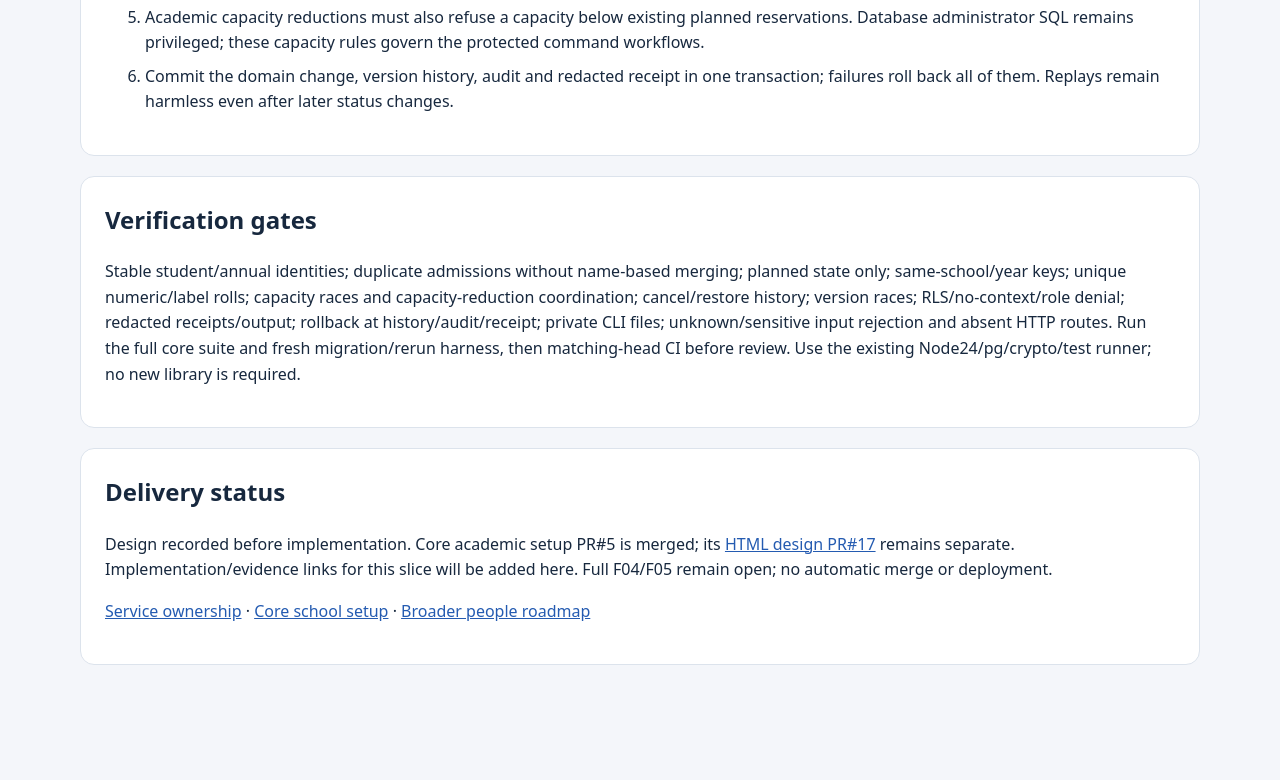
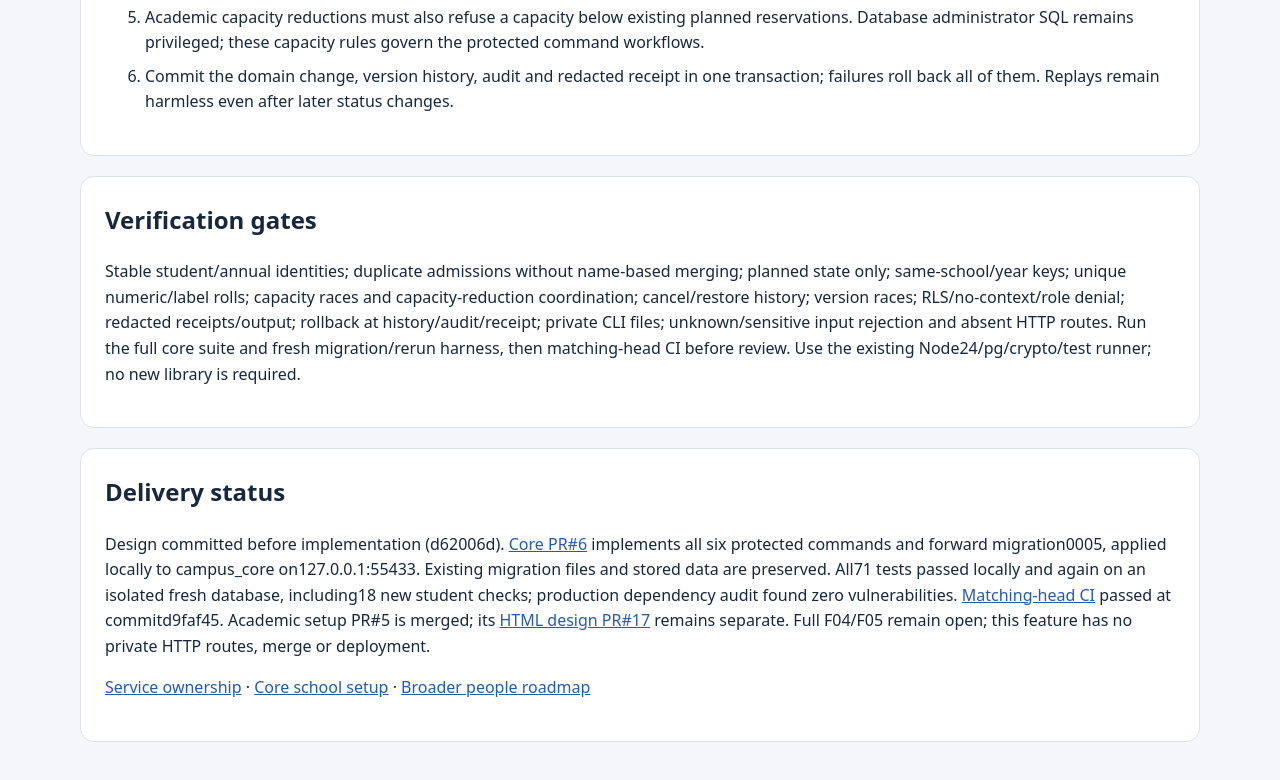
Before and after one commit to nishantgautamIT/school-os-docs, a plain HTML site: page previews/school-core-student-enrollment.html in a window 1280 px wide. Shown: the part 1984-2764 px from the top of the page. Drawn offline with Linux system fonts and the light colour scheme.

Commit message:
Record student enrollment implementation and passing verification

```diff
--- a/previews/school-core-student-enrollment.html
+++ b/previews/school-core-student-enrollment.html
@@ -4,4 +4,4 @@
 <section><h2>Protected command contract</h2><p>Common fields: action, tenantId, requestId, operatorRef and reason. JSON file must be a private regular0600 file at most16KiB. OperatorRef is a supplied audit label, not a verified human identity. Codes/IDs/parent references are immutable; expected versions fence edits.</p><ul><li>register_student: admissionNumber, legalName.</li><li>rename_student: studentId, expectedVersion, legalName. Names are stored only on the protected student record; the audit identifies the version change without duplicating names.</li><li>plan_enrolment: studentId, academicYearId, sectionId, rollNumber (nullable).</li><li>revise_plan: enrolmentId, expectedVersion, sectionId, rollNumber.</li><li>cancel_plan: enrolmentId, expectedVersion. Cancellation releases capacity and roll reservations, keeping the last plan/history.</li><li>restore_plan: enrolmentId, expectedVersion, sectionId, rollNumber. Only a cancelled plan can be restored.</li></ul><p>Roll labels normalize uppercase; digit-only labels remove leading zeroes and must be positive, so01 and1 cannot reserve competing numeric rolls. Unspecified rolls use explicit null. Names remain Unicode. Unknown fields and invalid IDs, versions, labels or controls reject.</p></section>
 <section><h2>Capacity, year and transaction rules</h2><ol><li>Require operator credentials, normalize/hash the request, lock its school-scoped key and set transaction-local tenant context.</li><li>Replay its prior receipt or lock the selected school profile. New mutations require provisioning/active school state.</li><li>Resolve every student, year, section and enrollment in that school. New/revised/restored plans require a registered student and a draft year; cancellation still requires a draft year. The section must belong to that exact year.</li><li>Check expected versions and planned roll uniqueness. Count planned enrollments against finite section capacity, excluding the current plan when revising. The shared school row lock serializes these writes with academic section changes.</li><li>Academic capacity reductions must also refuse a capacity below existing planned reservations. Database administrator SQL remains privileged; these capacity rules govern the protected command workflows.</li><li>Commit the domain change, version history, audit and redacted receipt in one transaction; failures roll back all of them. Replays remain harmless even after later status changes.</li></ol></section>
 <section><h2>Verification gates</h2><p>Stable student/annual identities; duplicate admissions without name-based merging; planned state only; same-school/year keys; unique numeric/label rolls; capacity races and capacity-reduction coordination; cancel/restore history; version races; RLS/no-context/role denial; redacted receipts/output; rollback at history/audit/receipt; private CLI files; unknown/sensitive input rejection and absent HTTP routes. Run the full core suite and fresh migration/rerun harness, then matching-head CI before review. Use the existing Node24/pg/crypto/test runner; no new library is required.</p></section>
-<section><h2>Delivery status</h2><p>Design recorded before implementation. Core academic setup PR#5 is merged; its <a href="https://github.com/nishantgautamIT/school-os-docs/pull/17">HTML design PR#17</a> remains separate. Implementation/evidence links for this slice will be added here. Full F04/F05 remain open; no automatic merge or deployment.</p><p><a href="school-service-boundaries.html">Service ownership</a> · <a href="school-core-provisioning.html">Core school setup</a> · <a href="school-database-design.html#module-people">Broader people roadmap</a></p></section></main></body></html>
+<section><h2>Delivery status</h2><p>Design committed before implementation (d62006d). <a href="https://github.com/nishantgautamIT/campus-core-api/pull/6">Core PR#6</a> implements all six protected commands and forward migration0005, applied locally to campus_core on127.0.0.1:55433. Existing migration files and stored data are preserved. All71 tests passed locally and again on an isolated fresh database, including18 new student checks; production dependency audit found zero vulnerabilities. <a href="https://github.com/nishantgautamIT/campus-core-api/actions/runs/41491975532">Matching-head CI</a> passed at commitd9faf45. Academic setup PR#5 is merged; its <a href="https://github.com/nishantgautamIT/school-os-docs/pull/17">HTML design PR#17</a> remains separate. Full F04/F05 remain open; this feature has no private HTTP routes, merge or deployment.</p><p><a href="school-service-boundaries.html">Service ownership</a> · <a href="school-core-provisioning.html">Core school setup</a> · <a href="school-database-design.html#module-people">Broader people roadmap</a></p></section></main></body></html>
```
